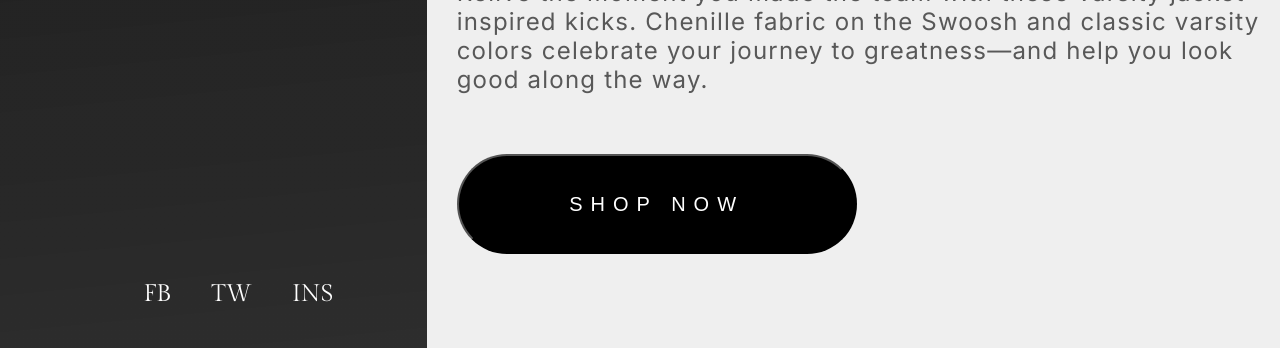
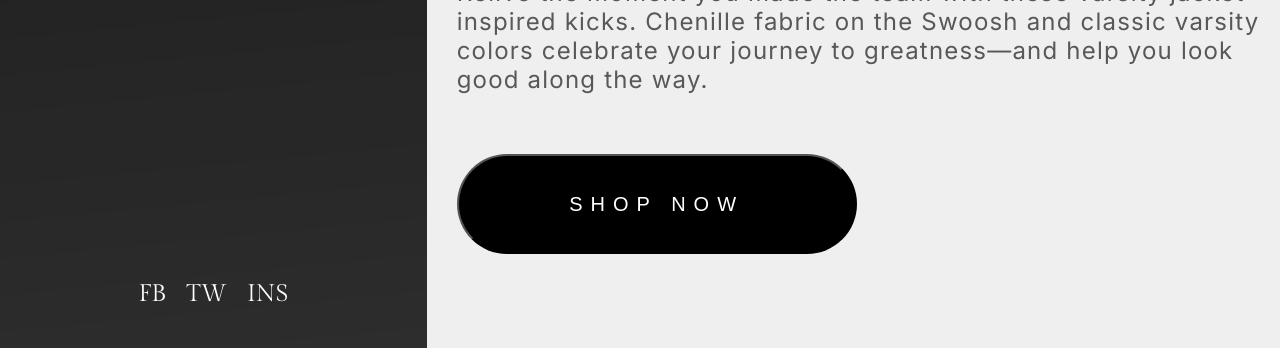
Before and after one commit to HasegawaTaizou/nike-grid-and-responsive, a plain HTML site: page index.html in a window 1280 px wide. Shown: the part 452-800 px from the top of the page. Drawn offline with Linux system fonts and the light colour scheme.

Commit message:
ajustei responsivo

```diff
--- a/css/responsive.css
+++ b/css/responsive.css
@@ -104,6 +104,13 @@
 }
 
 @media (min-width: 690px) and (max-width: 1350px) {
+  /* header nav ul {
+    display: flex;
+    overflow-x: scroll;
+    word-wrap: normal;
+    max-width: 700px;
+  } */
+
   header img {
     display: none;
   }
@@ -127,11 +134,11 @@
   }
 
   aside ul {
-    margin: 0 auto;
+    margin: 0 auto !important;
   }
 
   aside ul li {
-    margin: 10px;
+    margin: 10px !important;
   }
 
   footer {
@@ -140,6 +147,17 @@
 }
 
 @media (max-width: 690px) {
+  body {
+    grid-template-columns: 1fr;
+  }
+
+  /* header nav ul {
+    display: flex;
+    overflow-x: scroll;
+    word-wrap: normal;
+    max-width: 600px;
+  } */
+
   header img {
     display: none;
   }
```
